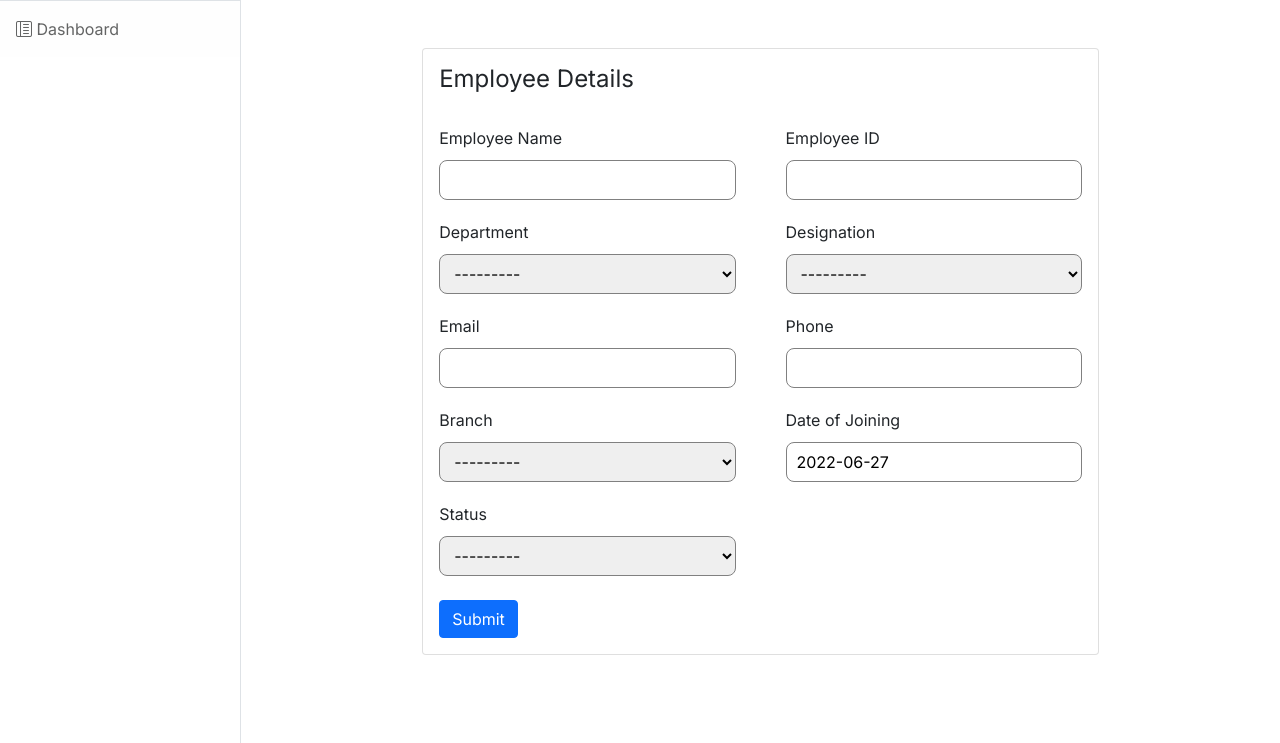
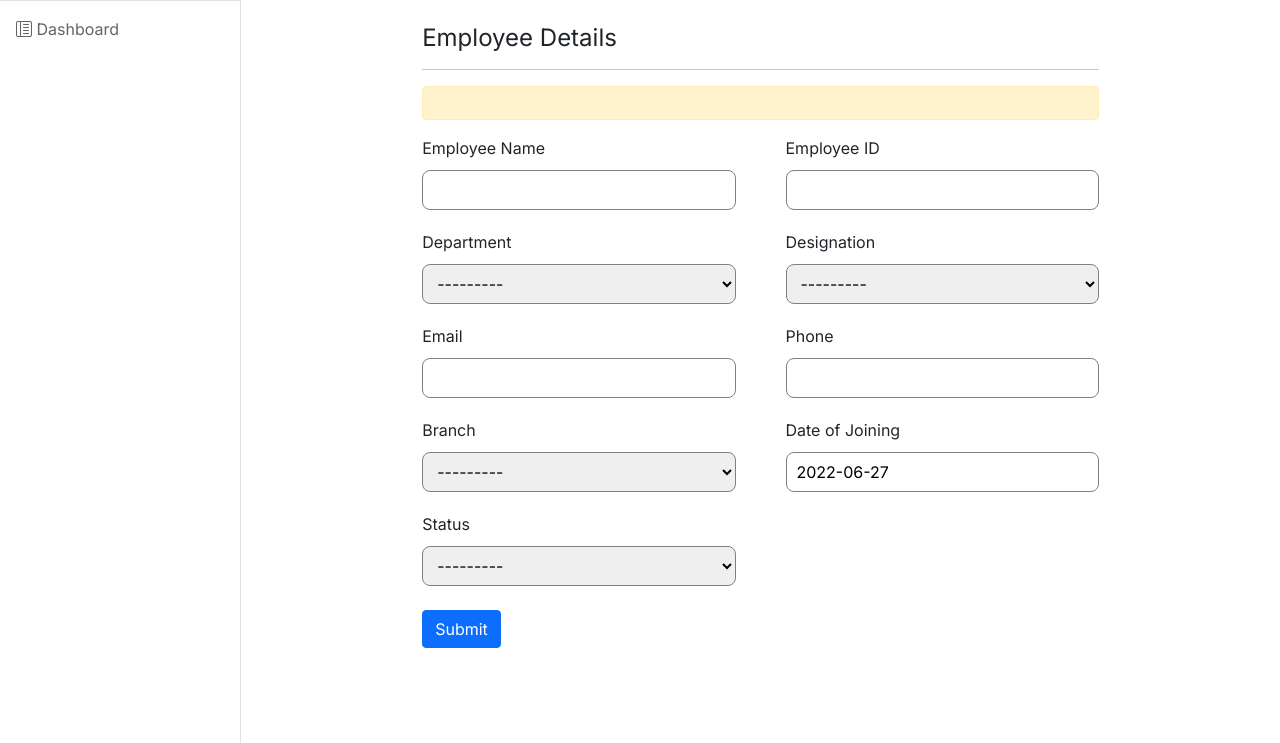
Before and after one commit to 9akashnp8/mini-ERP, a Django app: template hardware/templates/employees/add_new_employee.html in a window 1280 px wide. Shown: the part 57-800 px from the top of the page. Run offline with Django 4.2, Linux system fonts and the light colour scheme; the template is opened without the code that fills it: values that come from a table or form of the project are taken from there, others are empty; tables that the repository leaves empty hold one stand-in row (values such as "Sample post"); parts of the project's set-up code (start-up, migrations or seed data) failed here and were passed over; some libraries are stand-ins or nearby versions.

Commit message:
Add form errors to Add Employee Page, Improve UI design of Add Employee Page

```diff
--- a/hardware/templates/employees/add_new_employee.html
+++ b/hardware/templates/employees/add_new_employee.html
@@ -2,16 +2,22 @@
 {% load crispy_forms_tags %}
 
 {% block content %}
-<div class="container d-flex justify-content-center py-5">
+<div class="container d-flex justify-content-center py-4">
     <div class="col-md-8">
-        <div class="card">
-            <div class="card-body">
-                <div class="card-title"><h4>Employee Details</h4></div>
-                <br>
+        <h4>Employee Details</h4>
+        <hr>
         <form action="" type="submit" method="POST" name="submit"
             id="employeeForm" data-designations-url="{% url 'load_designations' %}">
             {% csrf_token %}
-                    {{form.errors}}
+            <div class="alert alert-warning alert-dismissible" role="alert">
+                {% if form.errors %}
+                {% for field in form %}
+                    {% for error in field.errors %}
+                        {{field.label}} : {{error|escape}}
+                    {% endfor %}
+                {% endfor %}
+            {% endif %}
+            </div>
             <div class="form-input">
                 <div class="emp_name input-item">
                     <div class="label">Employee Name</div>
@@ -58,8 +64,6 @@
         </form>
     </div>
 </div>
-    </div>
-</div>
 {% endblock %}
 
 {% block js %}
```
Lines whose indentation alone changed are shown as unchanged.
